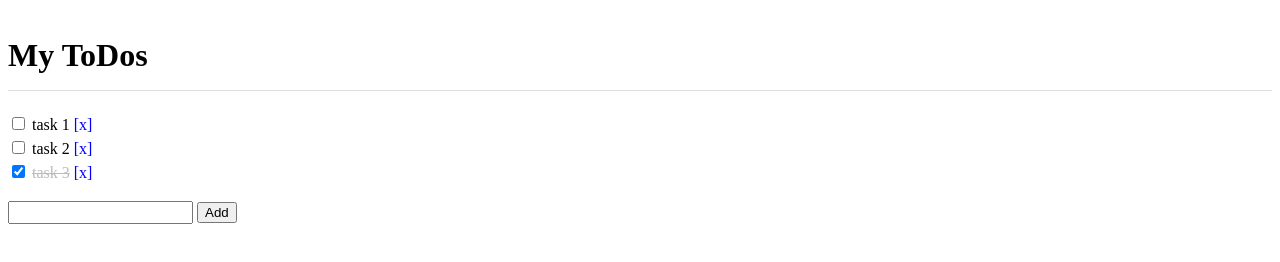
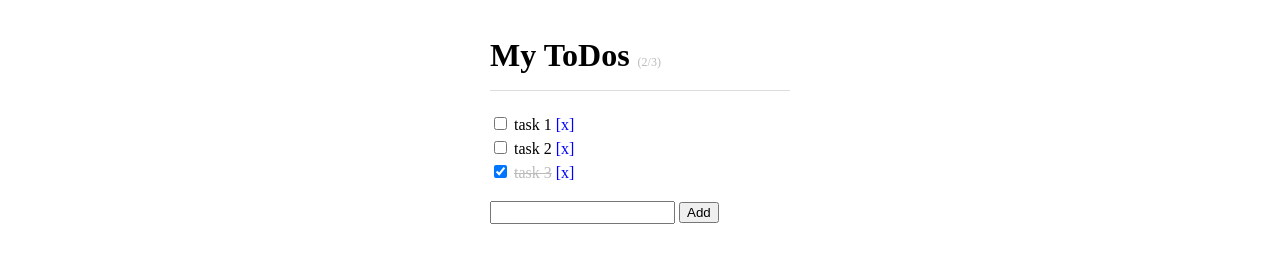
Before and after one commit to ma22npk/Vue_about, a plain HTML site: page index.html in a window 1280 px wide. Drawn offline with nearby package versions, Linux system fonts and the light colour scheme.

Commit message:
完了したタスクを分母分子で表示

```diff
--- a/CSS/style.scss
+++ b/CSS/style.scss
@@ -35,3 +35,8 @@ body {
   text-decoration: line-through;
   color: #bbb;
 }
+.info {
+  color: #bbb;
+  font-size: 12px;
+  font-weight: normal;
+}
--- a/index.html
+++ b/index.html
@@ -21,16 +21,19 @@
 <body>
 
 
-  <div id="app">
-    <h1>My ToDos</h1>
+  <div id="app" class="container">
+    <h1>
+      My ToDos
+    <span class="info">({{ remaining }}/{{ todos.length }})</span>
+    </h1>
     <ul>
       <li v-for="(todo, index) in todos">
         <input type="checkbox" v-model="todo.isDone">
         <span :class="{done: todo.isDone}">{{todo.title}}</span>
         <span @click="deleteItem(index)" class="command">[x]</span>
       </li>
+      <li v-show="!todos.length">Nothing to do. yay!</li>
     </ul>
-
     <form @submit.prevent="addItem">
       <input type="text" v-model="newItem">
       <input type="submit" value="Add">
--- a/js/script.js
+++ b/js/script.js
@@ -21,7 +21,6 @@
           title: 'task 3',
           isDone: true
         }
-
       ]
     },
     methods: {
@@ -38,10 +37,15 @@
         if (confirm('are you sure?')) {
           this.todos.splice(index, 1);
         }
-
       }
-
-
+    },
+    computed: {
+      remaining: function () {
+        var items = this.todos.filter(function (todo) {
+          return !todo.isDone;
+        });
+        return items.length;
+      }
     }
   });
 
```
Also changed, not shown: CSS/style.css, CSS/style.min.css, 1 other file.
